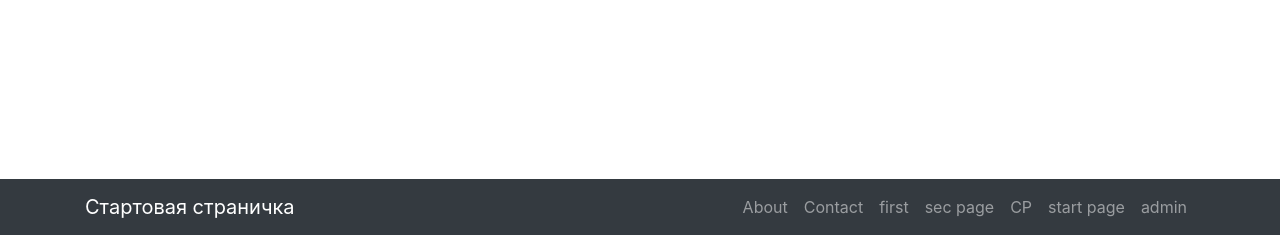
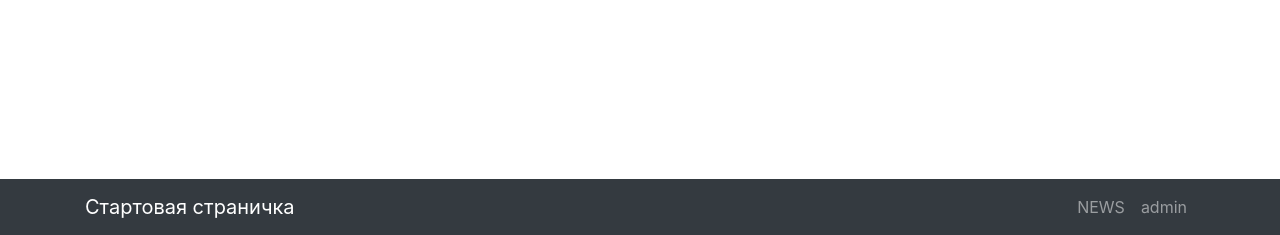
Before and after one commit to goormany/testProject, a Django app: template templates/flatpages/about.html in a window 1280 px wide. Shown: the part 565-800 px from the top of the page. Run offline with Django 3.2, Linux system fonts and the light colour scheme; the template is opened without the code that fills it: values that come from a table or form of the project are taken from there, others are empty; data comes from the database, SQL or seed files in the repository; some libraries are stand-ins or nearby versions.

Commit message:
reload / fix

```diff
--- a/templates/flatpages/default.html
+++ b/templates/flatpages/default.html
@@ -17,12 +17,7 @@
                 <button class="navbar-toggler" type="button" data-toggle="collapse" data-target="#navbarResponsive" aria-controls="navbarResponsive" aria-expanded="false" aria-label="Toggle navigation"><span class="navbar-toggler-icon"></span></button>
                 <div class="collapse navbar-collapse" id="navbarResponsive">
                     <ul class="navbar-nav ml-auto">
-                        <li class="nav-item"><a class="nav-link" href="/about/">About</a></li>
-                        <li class="nav-item"><a class="nav-link" href="/contacts/">Contact</a></li>
-                        <li class="nav-item"><a class="nav-link" href="/first/">first</a></li>
-                        <li class="nav-item"><a class="nav-link" href="/second/">sec page</a></li>
-                        <li class="nav-item"><a class="nav-link" href="/CP/">CP</a></li>
-                        <li class="nav-item"><a class="nav-link" href="/start/">start page</a></li>
+                        <li class="nav-item"><a class="nav-link" href="/news/">NEWS</a></li>
                         <li class="nav-item"><a class="nav-link" href="/admin/">admin</a></li>
                     </ul>
                 </div>
--- a/templates/flatpages/start.html
+++ b/templates/flatpages/start.html
@@ -6,7 +6,7 @@
 <body>
 {% block content %}
 <h4 style="text-align: center;"><em><strong><span style="color: #ff0000;">start!&nbsp;</span></strong></em><span style="color: #ff0000;">ok</span></h4>
-<blockquote>da ya kryy</blockquote>
+<blockquote>da ya kryt</blockquote>
 <p><img src="https://moscowzoo.ru/upload/iblock/561/56164562708f5f50b1a457629b19890f.jpg" alt="" width="1100" height="876"/></p>
 {% endblock content %}
 </body>
```
